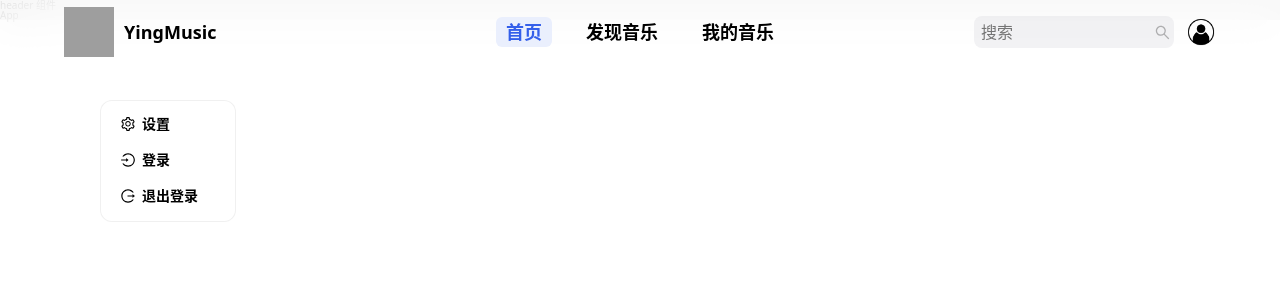
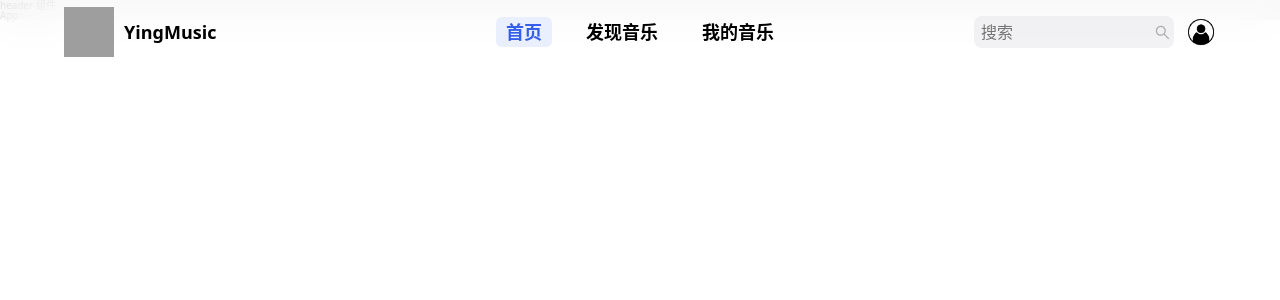
Before and after one commit to KyrieWu/YingMusic-react, a React (Vite) app in the folder YingMusic-react/: page / in a window 1280 px wide. Shown: the top 300 px of the page. Built offline with nearby package versions, Linux system fonts and the light colour scheme; grey boxes are pictures that could not be loaded.

Commit message:
complete the contextMenu component

```diff
--- a/YingMusic-react/src/components/ContextMenu/index.tsx
+++ b/YingMusic-react/src/components/ContextMenu/index.tsx
@@ -1,23 +1,63 @@
-import React, { ReactNode, useState } from "react";
+import React, {
+  ReactNode,
+  useState,
+  forwardRef,
+  useRef,
+  useImperativeHandle,
+} from "react";
 import styles from "./style.module.scss";
 
-type Props = {
+export type IProps = {
   children: ReactNode[];
-  name: string;
+  openMenu: Function;
+  closeMenu: Function;
+  showMenu: boolean;
 };
 
-const contextMenu: React.FC<Props> = (props: Props) => {
-  const [top, setTop] = useState("100px");
-  const [left, setLeft] = useState("100px");
-  const [showMenu, setShowMenu] = useState(true);
+const contextMenu: React.FC<IProps> = forwardRef((props, ref) => {
+  const [top, setTop] = useState<number>(0);
+  const [left, setLeft] = useState<number>(0);
+  const [showMenu, setShowMenu] = useState<boolean>(false);
   const { children } = props;
+
+  const closeMenu = () => {
+    setTimeout(() => {
+      setShowMenu(false);
+    }, 1000);
+  };
+
+  const setMenu = (top: number, left: number): void => {
+    setTop(top - 10);
+    setLeft(left - 10);
+  };
+
+  useImperativeHandle(ref, () => ({
+    showMenu,
+    openMenu(e: React.MouseEvent<HTMLImageElement>) {
+      setShowMenu(true);
+      setMenu(e.clientY, e.clientX);
+      e.preventDefault();
+    },
+    closeMenu() {
+      setShowMenu(false);
+    },
+  }));
+
+  const openMenu = () => {
+    setShowMenu(true);
+  };
 
   return (
     <div className={styles.context_menu}>
       {showMenu && (
-        <div className={styles.menu} style={{ top: top, left: left }}>
+        <div
+          className={styles.menu}
+          style={{ top: top + "px", left: left + "px" }}
+          onMouseLeave={closeMenu}
+          onMouseEnter={openMenu}
+        >
           {children?.length &&
-            children.map((item: ReactNode, index: number) => {
+            children?.map((item: ReactNode, index: number) => {
               return (
                 <div className={styles.item} key={index}>
                   {item}
@@ -28,6 +68,6 @@ const contextMenu: React.FC<Props> = (props: Props) => {
       )}
     </div>
   );
-};
+});
 
 export default contextMenu;
--- a/YingMusic-react/src/components/Header/index.tsx
+++ b/YingMusic-react/src/components/Header/index.tsx
@@ -1,5 +1,5 @@
-import React, { useState } from "react";
-import ContextMenu from "../ContextMenu";
+import React, { useState, useRef } from "react";
+import ContextMenu, { IProps } from "../ContextMenu";
 import {
   SearchOutlined,
   LoginOutlined,
@@ -13,6 +13,7 @@ import { useLocation } from "react-router-dom";
 const Header: React.FC = () => {
   const location = useLocation();
   const [inputFocus, setInputFocus] = useState(false);
+  const contextMenuRef = useRef<IProps>(null);
 
   // 处理 input 的 onFocus 事件
   const focusHandler = () => {
@@ -22,6 +23,16 @@ const Header: React.FC = () => {
   // 处理 input 的 onBlur 事件
   const blurHandler = () => {
     setInputFocus(false);
+  };
+
+  const showContextMenu = (event: React.MouseEvent<HTMLImageElement>): void => {
+    if (!contextMenuRef.current?.showMenu) {
+      contextMenuRef.current?.openMenu(event);
+    }
+  };
+
+  const closeContextMenu = () => {
+    contextMenuRef.current?.closeMenu();
   };
 
   return (
@@ -56,10 +67,16 @@ const Header: React.FC = () => {
               <SearchOutlined className={styles.searchIcon} />
             </div>
           </div>
-          <img className={styles.avator} src={loginIcon} alt="" />
+          <img
+            className={styles.avator}
+            src={loginIcon}
+            alt="loginIcon"
+            onMouseEnter={showContextMenu}
+            onMouseLeave={closeContextMenu}
+          />
         </div>
       </header>
-      <ContextMenu name="nihao">
+      <ContextMenu ref={contextMenuRef}>
         <div>
           <SettingOutlined />
           设置
```
